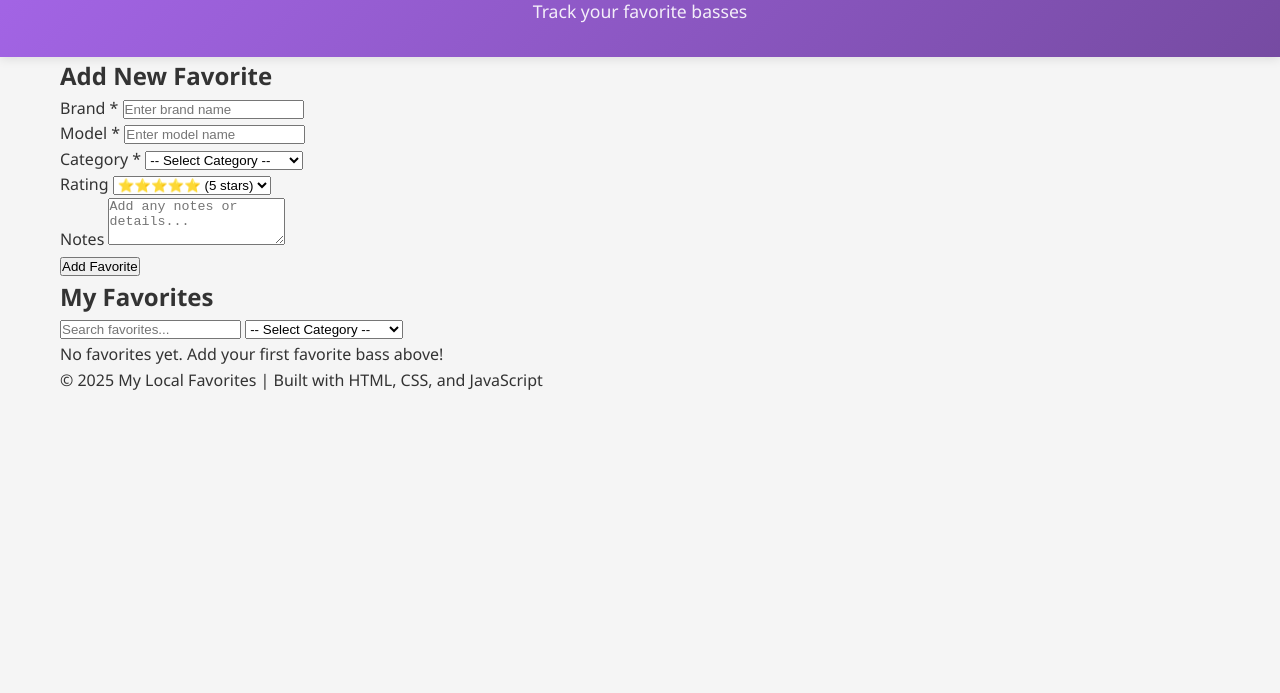
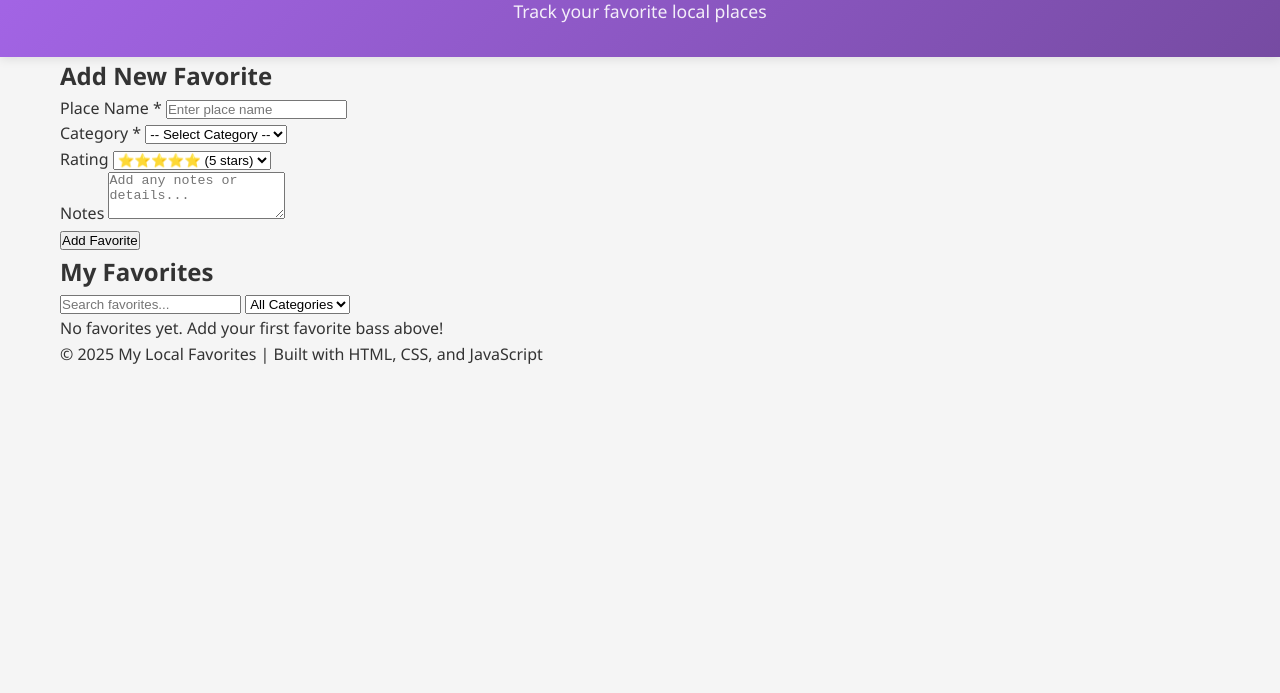
Before and after one commit to TCU-DCDA/40363-local-favorites-tracker, a plain HTML site: page index.html in a window 1280 px wide. Shown: the part 107-800 px from the top of the page. Drawn offline with Linux system fonts and the light colour scheme.

Commit message:
Update index.html

```diff
--- a/index.html
+++ b/index.html
@@ -15,8 +15,8 @@
     <!-- Header Section -->
     <header>
         <div class="container">
-            <h1>My Favorite Bass Guitars</h1>
-            <p class="subtitle">Track your favorite basses</p>
+            <h1>My Local Favorites Tracker</h1>
+            <p class="subtitle">Track your favorite local places</p>
         </div>
     </header>
 
@@ -30,12 +30,8 @@
 
                 <!-- Name Input -->
                 <div class="form-group">
-                    <label for="name">Brand *</label>
-                    <input type="text" id="name" name="name" required placeholder="Enter brand name"
-                        aria-required="true"></div>
-                        <div>
-                    <label for="model">Model *</label>
-                    <input type="text" id="model" name="model" required placeholder="Enter model name"
+                    <label for="name">Place Name *</label>
+                    <input type="text" id="name" name="name" required placeholder="Enter place name"
                         aria-required="true">
                 </div>
 
@@ -44,12 +40,11 @@
                     <label for="category">Category *</label>
                     <select id="category" name="category" required aria-required="true">
                         <option value="">-- Select Category --</option>
-                        <option value="four-string-elect">4-String Electric</option>
-                        <option value="five-string-elect">5-String Electric</option>
-                        <option value="four-string-semi">4-String Semi-Acoustic</option>
-                        <option value="five-string-semi">5-String Semi-Acoustic</option>
-                        <option value="four-string-eub">4-String EUB</option>
-                        <option value="five-string-eub">5-String EUB</option>
+                        <option value="restaurant">Restaurant</option>
+                        <option value="cafe">Cafe</option>
+                        <option value="park">Park</option>
+                        <option value="shop">Shop</option>
+                        <option value="entertainment">Entertainment</option>
                         <option value="other">Other</option>
                     </select>
                 </div>
@@ -85,14 +80,13 @@
             <div class="search-controls">
                 <input type="text" id="search-input" placeholder="Search favorites..." aria-label="Search favorites">
                 <select id="category-filter" aria-label="Filter by category">
-                <option value="">-- Select Category --</option>
-                        <option value="four-string-elect">4-String Electric</option>
-                        <option value="five-string-elect">5-String Electric</option>
-                        <option value="four-string-semi">4-String Semi-Acoustic</option>
-                        <option value="five-string-semi">5-String Semi-Acoustic</option>
-                        <option value="four-string-eub">4-String EUB</option>
-                        <option value="five-string-eub">5-String EUB</option>
-                        <option value="other">Other</option>
+                    <option value="">All Categories</option>
+                    <option value="restaurant">Restaurant</option>
+                    <option value="cafe">Cafe</option>
+                    <option value="park">Park</option>
+                    <option value="shop">Shop</option>
+                    <option value="entertainment">Entertainment</option>
+                    <option value="other">Other</option>
                 </select>
             </div>
         </section>
```
